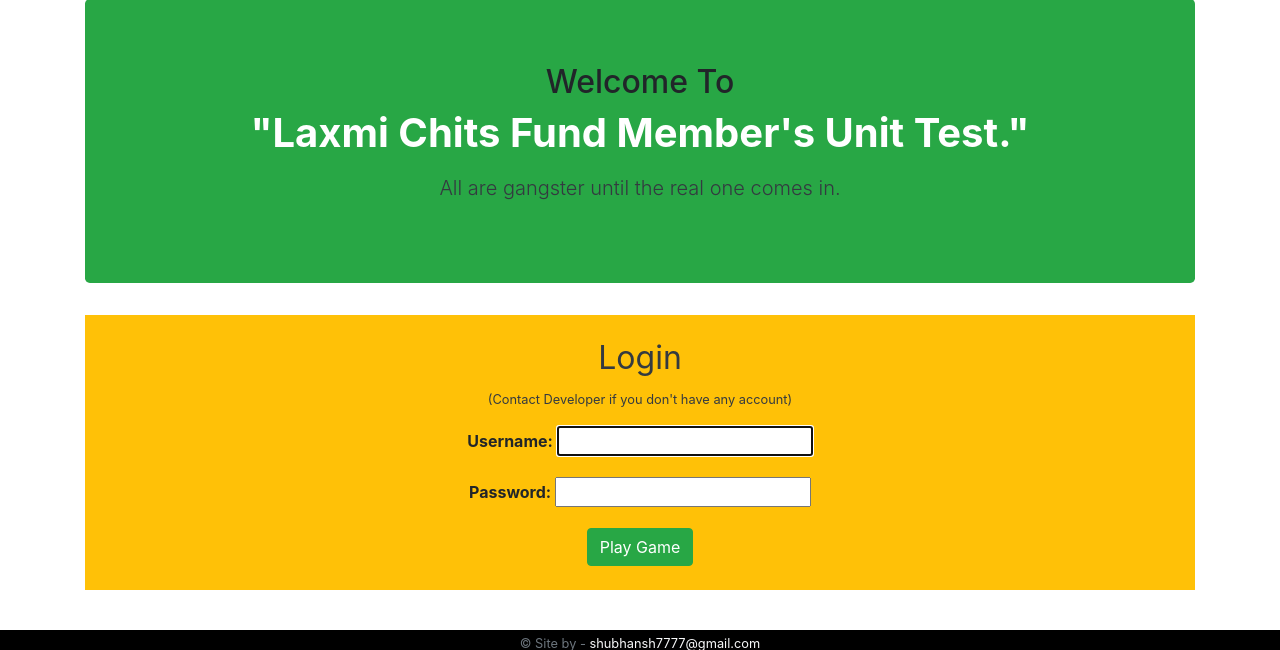
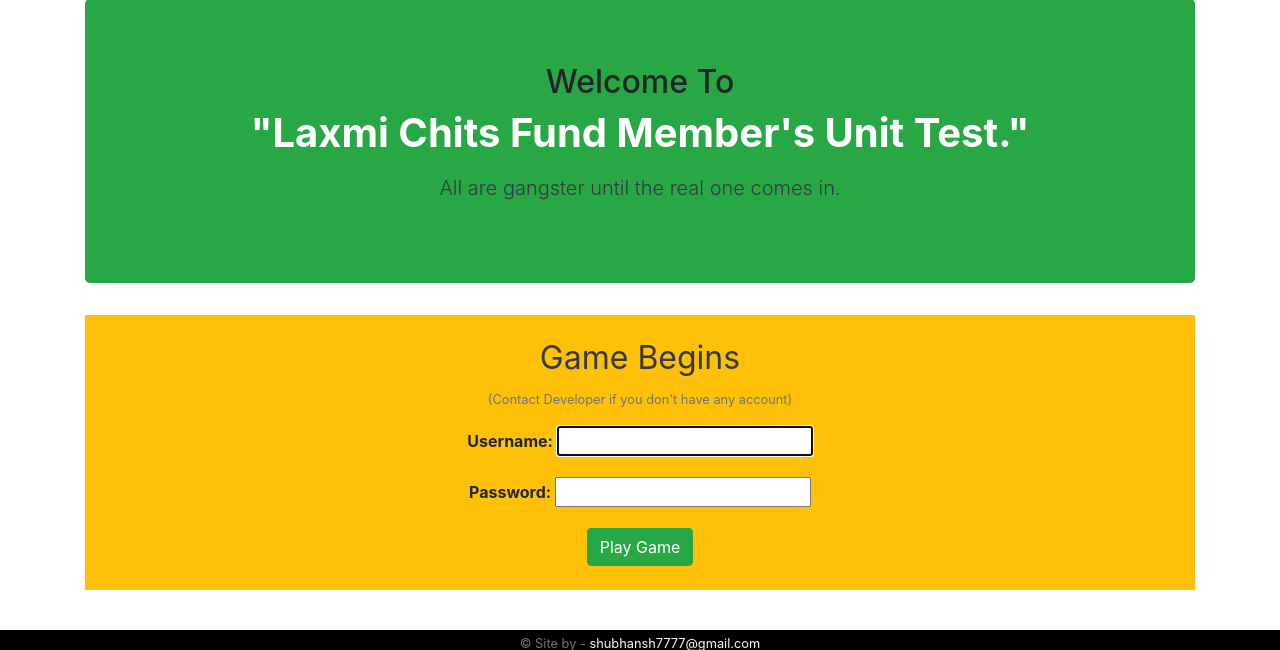
Before and after one commit to Shubhansh-Simple/MCQ-Game, a Django app: page /accounts/login/ in a window 1280 px wide. Shown: the part 78-728 px from the top of the page. Run offline with Django 3.2, Linux system fonts and the light colour scheme; some libraries are stand-ins or nearby versions.

Commit message:
Application Completes
Only UI changes left.
Some minor changes like colours , where to redirect etc.

```diff
--- a/question_app/urls.py
+++ b/question_app/urls.py
@@ -10,7 +10,7 @@ from .views      import QuestionPage,\
 from django.views.generic.base import TemplateView
 
 urlpatterns = [
-    path('terms/',     TermsConditionView.as_view(), name='terms_condition'),
+    path('',     TermsConditionView.as_view(), name='terms_condition'),
 
     # if user try to replay the game ( redirect here ).
     path('no_replay/', TemplateView.as_view( template_name='no_replay.html'), name='no_replay' ),
@@ -20,7 +20,7 @@ urlpatterns = [
     # do the backend stuff.
     path('processing/<int:question_id>/', FormProcessing, name='form_processing'),
 
-    path('quit/',         Quit ,                       name='quit'),
+    path('quit/',         Quit ,                name='quit'),
     path('results/',      ResultView.as_view(), name='result' ),
-    path('full_results/', FullResult,       name='full_result' ),
+    path('full_results/', FullResult,           name='full_result' ),
 ]
--- a/templates/registration/login.html
+++ b/templates/registration/login.html
@@ -9,9 +9,9 @@
 {% block body_block %}
   <div id='login_section_id' class='text-center bg-warning form-group' >
     <br>
-    <h2 class='text-dark'>Login</h2>
+    <h2 class='text-dark'>Game Begins</h2>
     <p>
-      <small class='text-dark' >(Contact Developer if you don't have any account)</small>
+      <small class='text-muted' >(Contact Developer if you don't have any account)</small>
     </p>
 
     <form method='post'>
```
